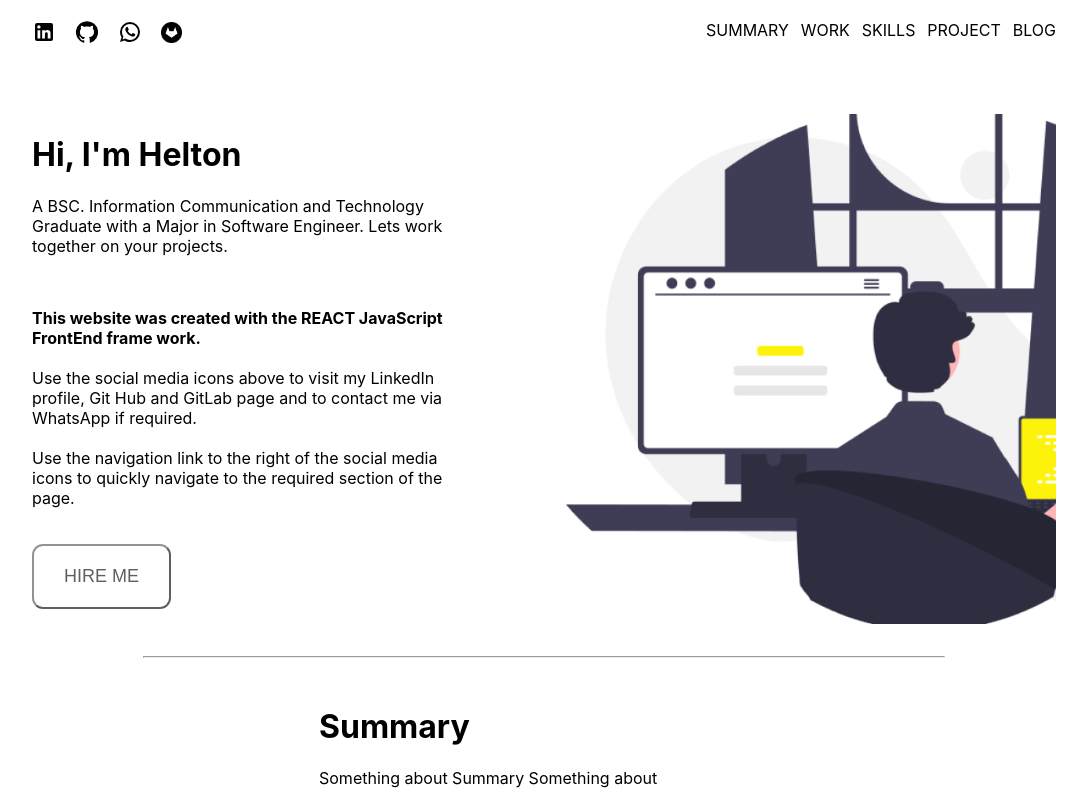
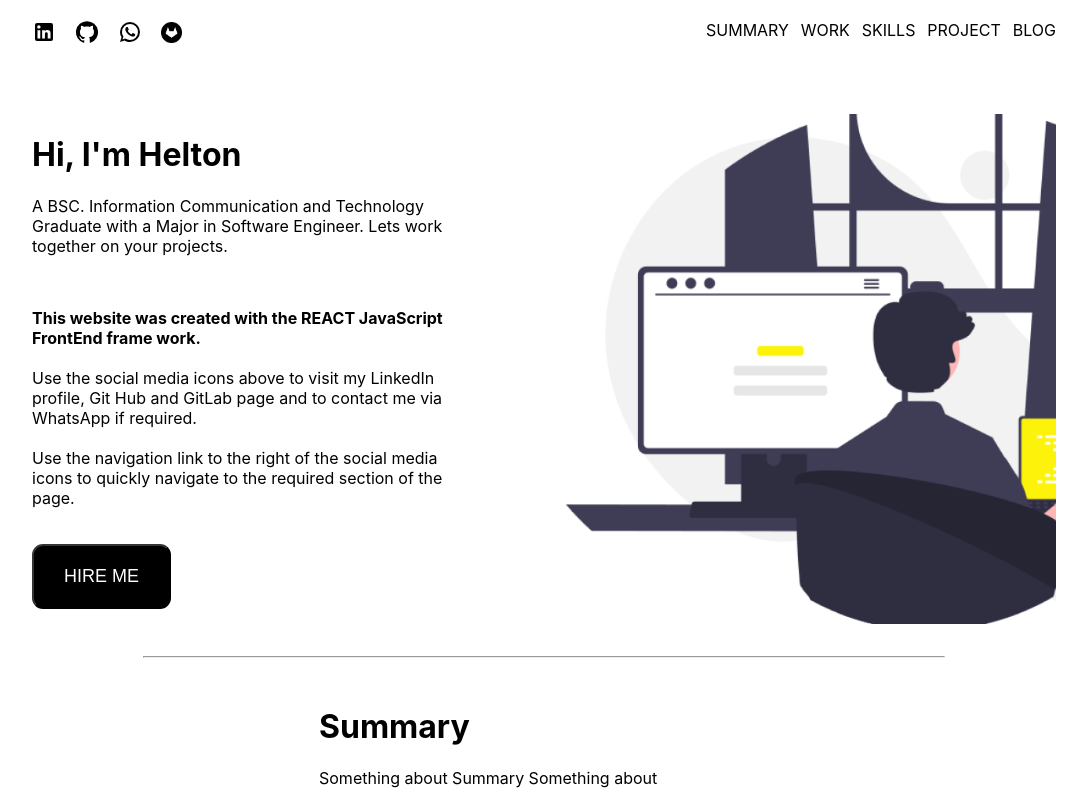
Before and after one commit to gamerboyelz/helton-dev-portfolio, a React (Create React App) app: page / in a window 1280 px wide. Shown: the top 800 px of the page, without its empty margins (96-1183 px from the left). Built offline with nearby package versions, Linux system fonts and the light colour scheme.

Commit message:
changes button styles

```diff
--- a/src/App.styles.scss
+++ b/src/App.styles.scss
@@ -36,8 +36,8 @@
 
     .btn-HeroSection{
         padding: 20px 30px;
-        background-color: rgba(255, 255, 255, 0);
-        color: rgba(0, 0, 0, 0.626);
+        background-color: black;
+        color: white;
         font-size: 18px;
         border-color: rgba(0, 0, 0, 0.626) ;
         border-radius: 11px;
```
